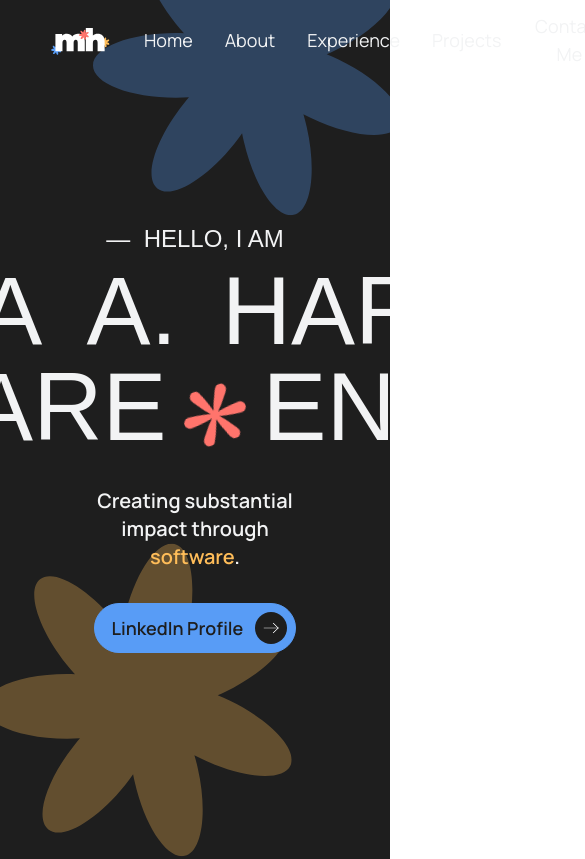
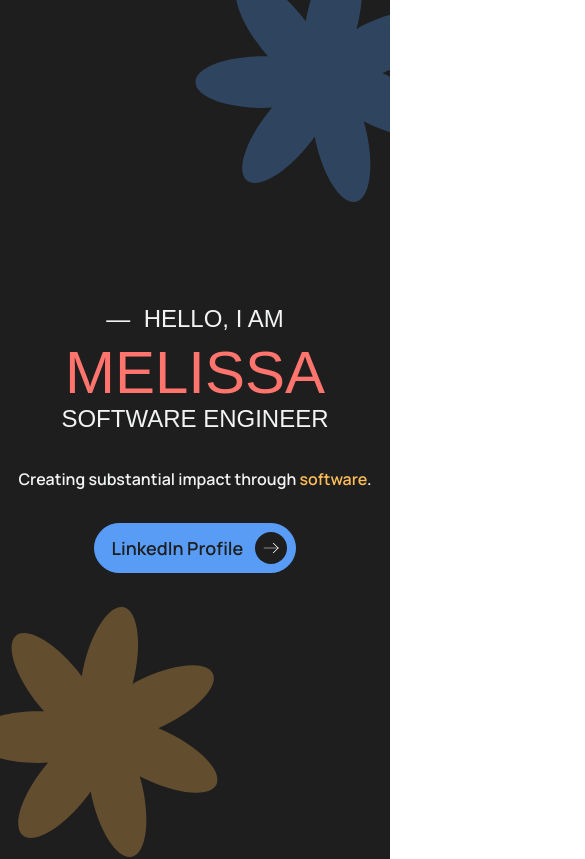
Before and after one commit to melissaharijanto/web-v4, a React (Vite) app: page / in a window 390 px wide. Shown: the top 859 px of the page, 585 px wide, since content can reach past the window. Built offline with nearby package versions, Linux system fonts and the light colour scheme; a web font is replaced by a local one.

Commit message:
Add Home page responsiveness

```diff
--- a/src/components/NavigationBar.tsx
+++ b/src/components/NavigationBar.tsx
@@ -21,7 +21,7 @@ const NavigationBar = () => {
     }, []);
     return (
         <div
-            className={`fixed top-0 left-0 w-full flex items-center justify-between px-4 py-2 backdrop-blur-lg transition-all duration-300 ease-in  ${
+            className={`lg:flex hidden fixed top-0 left-0 w-full items-center justify-between px-4 py-2 backdrop-blur-lg transition-all duration-300 ease-in  ${
                 isScrolled
                     ? 'backdrop-opacity-100 bg-black/60'
                     : 'backdrop-opacity-0'
--- a/src/pages/Home.tsx
+++ b/src/pages/Home.tsx
@@ -13,17 +13,17 @@ const Home = () => {
             id="home"
             className={`${styles.page} pt-4 overflow-hidden relative min-h-screen`}>
             <FlowerTwo
-                width="w-20"
+                width="w-64"
                 fill="fill-blue"
-                className="top-[-12vh] right-[-5vw] absolute w-80 opacity-30 animate-zoom-bounce"
+                className="top-[-6vh] md:top-[-12vh] right-[-15vw] md:right-[-5vw] absolute md:w-80 opacity-30 animate-zoom-bounce"
             />
 
             <FlowerTwo
-                width="w-20"
+                width="w-64"
                 fill="fill-yellow"
-                className="bottom-0 left-[-5vw] absolute w-80 opacity-30 animate-zoom-bounce"
+                className="bottom-0 left-[-8vw] left-[-15vw] md:left-[-10vw] lg:left-[-5vw] absolute md:w-80 opacity-30 animate-zoom-bounce"
             />
-            <AnimationLayout className="flex flex-col justify-center items-center min-h-screen">
+            <AnimationLayout className="w-full flex flex-col justify-center items-center min-h-screen">
                 <motion.p
                     variants={childVariants}
                     className={`${styles['header-sm']} mb-2`}>
@@ -32,18 +32,24 @@ const Home = () => {
                 <div className={`${styles['header-xl']}`}>
                     <motion.div
                         variants={childVariants}
-                        className="w-max flex flex-col justify-center items-center">
-                        <div className="w-full flex justify-between items-center">
+                        className="w-full flex flex-col justify-center items-center">
+                        <div className="w-full flex justify-center md:!text-white text-red md:justify-between items-center">
                             <div>MELISSA</div>
-                            <div>A.</div>
-                            <div>HARIJANTO</div>
+                            <div className="md:flex hidden">A.</div>
+                            <div className="md:flex hidden">HARIJANTO</div>
                         </div>
-                        <div className="w-full flex justify-between items-center gap-x-4">
+                        <div className="w-full md:flex justify-between items-center gap-x-4 hidden">
                             <div>SOFTWARE</div>
-                            <div className="animate-spin-slow flex justify-center items-center mt-4">
-                                <Flower fill="fill-red" width="w-16"></Flower>
+                            <div className="animate-spin-slow flex justify-center items-center mt-3 lg:mt-4">
+                                <Flower
+                                    fill="fill-red"
+                                    width="md:w-10 lg:w-16"></Flower>
                             </div>
                             <div>ENGINEER</div>
+                        </div>
+                        <div
+                            className={`w-full flex justify-center items-center gap-x-4 md:hidden ${styles['header-sm']}`}>
+                            <p>SOFTWARE ENGINEER</p>
                         </div>
                     </motion.div>
                 </div>
--- a/src/utils/css/styles.ts
+++ b/src/utils/css/styles.ts
@@ -1,13 +1,13 @@
 export const styles = {
-    'page': 'min-h-screen bg-black w-full px-20',
+    'page': 'min-h-screen bg-black w-full px-4 lg:px-20 overflow-x-hidden',
     'header-sm': 'text-white font-shippori text-2xl',
     'header-sm-black': 'text-black font-shippori text-2xl',
     'header-md': 'text-white font-shippori text-4xl',
     'header-md-no-color': 'font-shippori text-4xl',
     'header-btwn-mdlg':  'text-white font-shippori text-5xl',
-    'header-lg': 'text-white font-shippori text-6xl',
-    'header-xl': 'text-white font-shippori text-8xl',
-    'subheading': 'text-white font-manrope text-xl font-semibold',
+    'header-lg': 'text-white font-shippori text-4xl lg:text-6xl',
+    'header-xl': 'text-white font-shippori text-6xl md:text-5xl lg:text-7xl xl:text-8xl',
+    'subheading': 'text-white font-manrope text-md md:text-lg lg:text-xl font-semibold',
     'button':'border-[1px] bg-black text-black border-white border-[1px] hover:bg-black-pressed transition-all ease-in hover:font-bold rounded-full',
     'button-without-arrow':'py-2 px-5',
     'button-with-diagonal-arrow': 'py-2 px-5 flex gap-x-2 justify-center items-center',
```
